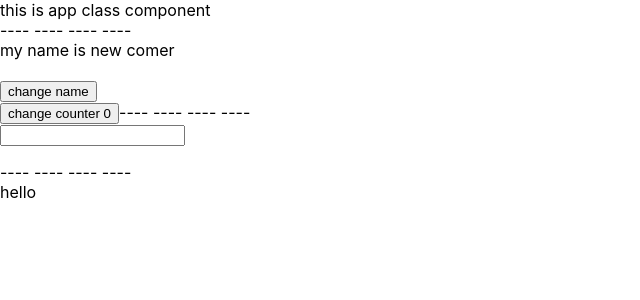
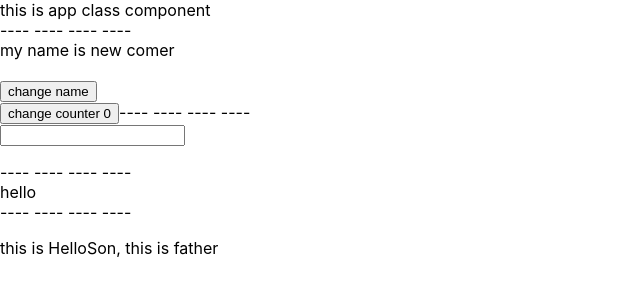
Before and after one commit to JTMilet/React-learning, a React (Create React App) app: page / in a window 1280 px wide. Shown: the top 300 px of the page, without its empty margins (0-640 px from the left). Built offline with nearby package versions, Linux system fonts and the light colour scheme.

Commit message:
组件间通过props通信

```diff
--- a/src/App.js
+++ b/src/App.js
@@ -2,7 +2,7 @@
  * @Author: 杜康
  * @Date: 2023-05-08 09:40:18
  * @LastEditors: 杜康
- * @LastEditTime: 2023-05-08 16:25:56
+ * @LastEditTime: 2023-05-08 17:34:08
  * @FilePath: /react-learning/src/App.js
  */
 import React, { createRef } from 'react'
@@ -114,14 +114,21 @@ class HelloComponent extends React.Component {
   }
 }
 
-function App () {
+class App extends React.Component {
+  state = {
+    message: 'this is father'
+  }
+  render () {
     return (
       <div>
         <HelloComponent />
         ---- ---- ---- ---- <br />
         {Hello()}
+        ---- ---- ---- ---- <br />
+        <HelloSonComponent msg={this.state.message} />
       </div>
     )
+  }
 }
 
 function Hello () {
@@ -132,4 +139,12 @@ function Hello () {
     <div onClick={clickHandler}>hello</div>
   )
 }
+
+class HelloSonComponent extends React.Component {
+  render () {
+    return (
+      <p>this is HelloSon, {this.props.msg}</p>
+    )
+  }
+}
 export default App
```
Lines whose indentation alone changed are shown as unchanged.
